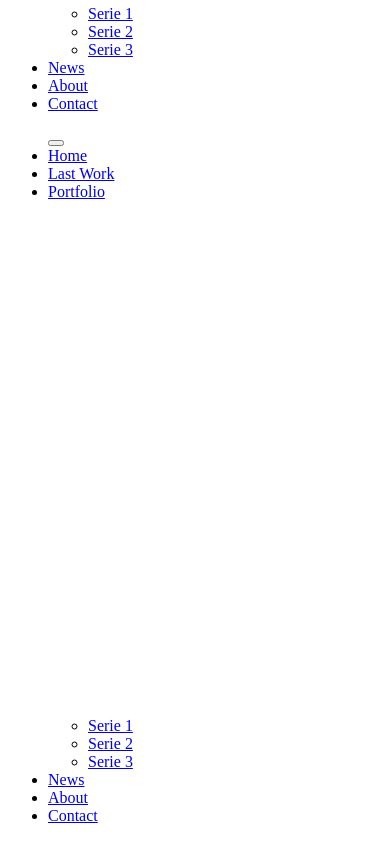
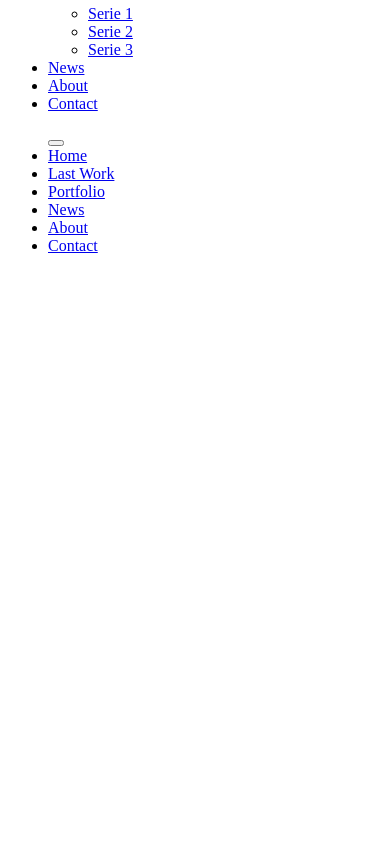
Before and after one commit to vikingsurfeur/portfolio_db, a Symfony app: template templates/base.html.twig in a window 390 px wide; the page is wider, and only the part inside the window is pictured. Shown: the part 984-1825 px from the top of that part. After the commit the page ends 1237 px from the top of that part, so only its background shows below. Run offline with Twig, Linux system fonts and the light colour scheme; the template is opened without the code that fills it, so the values that code supplies are empty; some libraries are stand-ins or nearby versions.

Commit message:
modifyong the dropdown menu on mobile

```diff
--- a/assets/scss/layout/_header.scss
+++ b/assets/scss/layout/_header.scss
@@ -2,7 +2,6 @@
     .header {
 
         &__navbar {
-            font-size: $font-size-base;
 
             &__burger {
                 display: none;
--- a/assets/scss/layout/_header_mobile.scss
+++ b/assets/scss/layout/_header_mobile.scss
@@ -5,6 +5,7 @@
     display: flex;
     align-items: center;
     justify-content: space-between;
+    font-size: $font-size-base;
 
     &__logo {
         width: 4rem;
--- a/templates/base/header.html.twig
+++ b/templates/base/header.html.twig
@@ -31,17 +31,7 @@
             </button>
             <li class="header__navbar__item"><a class="header__navbar__link" href="#">Home</a></li>
             <li class="header__navbar__item"><a class="header__navbar__link" href="#">Last Work</a></li>
-            <li class="header__navbar__item--dropdown">
-                <a id="linkDropdown" class="header__navbar__link--dropdown" href="#">
-                    Portfolio
-                    <img id="arrowDropdown" class="header__navbar__link--dropdown--arrow" src="./img/arrow_down.svg" alt="arrow down" />
-                </a>
-                <ul id="navbarDropdown" class="header__navbar__dropdown hide__base__dropdown">
-                    <li class="header__navbar__dropdown__list"><a class="header__navbar__dropdown__link" href="#">Serie 1</a></li>
-                    <li class="header__navbar__dropdown__list"><a class="header__navbar__dropdown__link" href="#">Serie 2</a></li>
-                    <li class="header__navbar__dropdown__list"><a class="header__navbar__dropdown__link" href="#">Serie 3</a></li>
-                </ul>
-            </li>
+            <li class="header__navbar__item"><a class="header__navbar__link" href="#">Portfolio</a></li>
             <li class="header__navbar__item"><a class="header__navbar__link" href="#">News</a></li>
             <li class="header__navbar__item"><a class="header__navbar__link" href="#">About</a></li>
             <li class="header__navbar__item"><a class="header__navbar__link" href="#">Contact</a></li>
```
